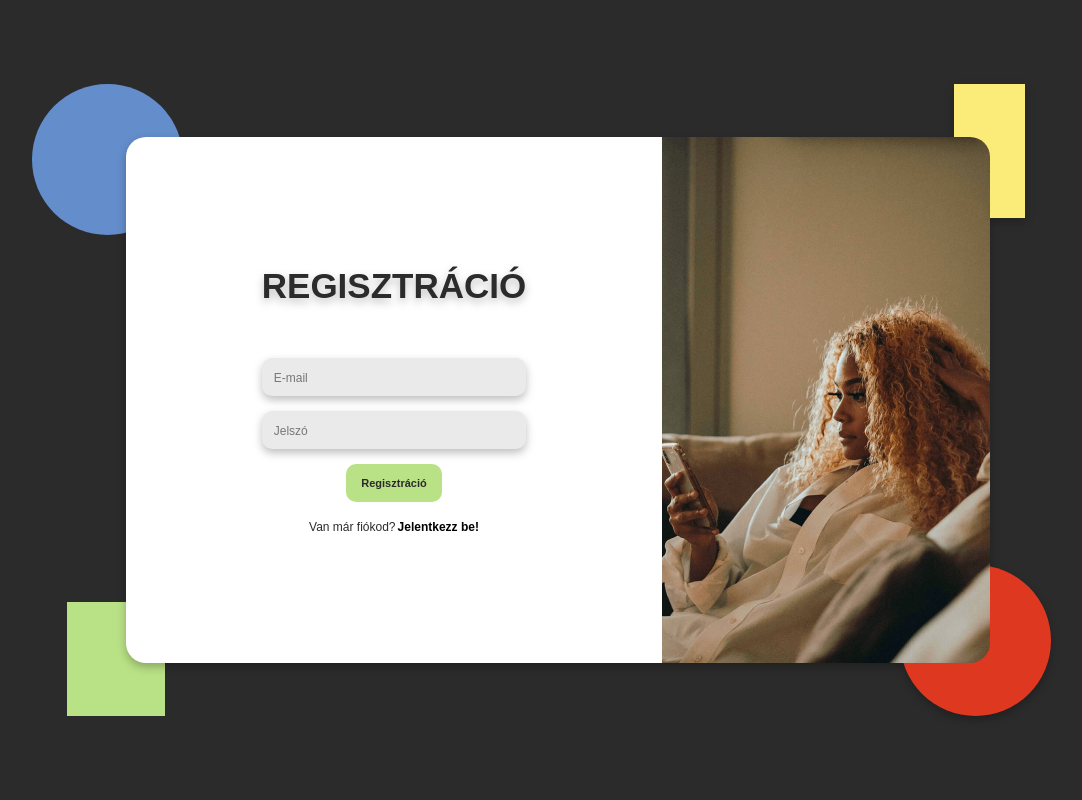
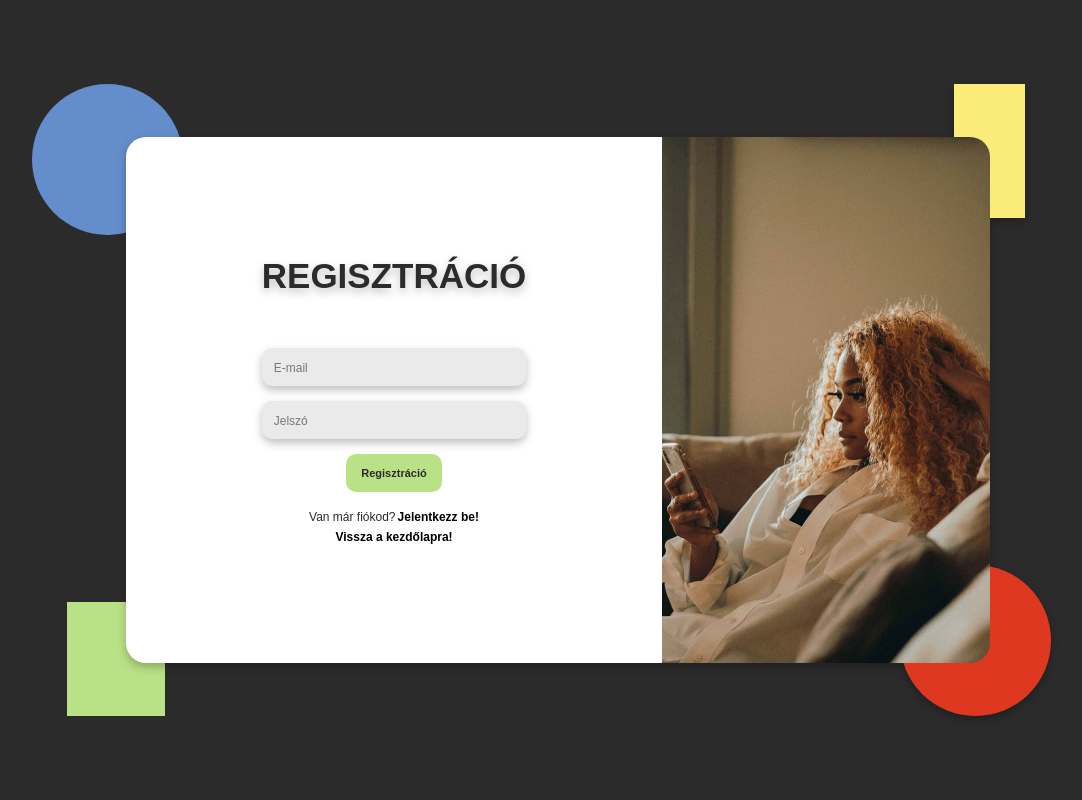
Before and after one commit to Laszlo-Balazs/Next-IT, a PHP site: page /registration.php in a window 1280 px wide. Shown: the whole page, without its empty margins (82-1164 px from the left). Run offline with PHP 8.4, Linux system fonts and the light colour scheme.

Commit message:
added return to index option for login and registration

```diff
--- a/log-in.php
+++ b/log-in.php
@@ -31,6 +31,9 @@
           <div class="login-txt">Nincs még fiókod? </div>
           <a href="registration.html" class="reg-link">Regisztrálj!</a>
         </div>
+        <div class="div-block-11">
+          <a href="index.html" class="reg-link">Vissza a kezdőlapra!</a>
+        </div>
       </div>
       <div class="righ-div">
         <img src="images/logreg.png" loading="lazy" width="328" alt="" class="image-20">
--- a/login.php
+++ b/login.php
@@ -44,6 +44,9 @@ if(isset($_SESSION['user_id'])) {
           <div class="login-txt">Nincs még fiókod? </div>
           <a href="registration.php" class="reg-link">Regisztrálj!</a>
         </div>
+        <div class="div-block-11">
+          <a href="index.html" class="reg-link">Vissza a kezdőlapra!</a>
+        </div>
       </div>
       <div class="righ-div">
         <img src="images/logreg.png" loading="lazy" width="328" alt="" class="image-20">
--- a/registration.php
+++ b/registration.php
@@ -45,6 +45,9 @@ if(isset($_SESSION['user_id'])) {
           <div class="reg-txt">Van már fiókod? </div>
           <a href="login.php" class="login-link">Jelentkezz be!</a>
         </div>
+        <div class="div-block-11">
+          <a href="index.html" class="reg-link">Vissza a kezdőlapra!</a>
+        </div>
       </div>
       <div class="righ-div">
         <img src="images/logreg.png" loading="lazy" width="328" alt="" class="image-20">
```
